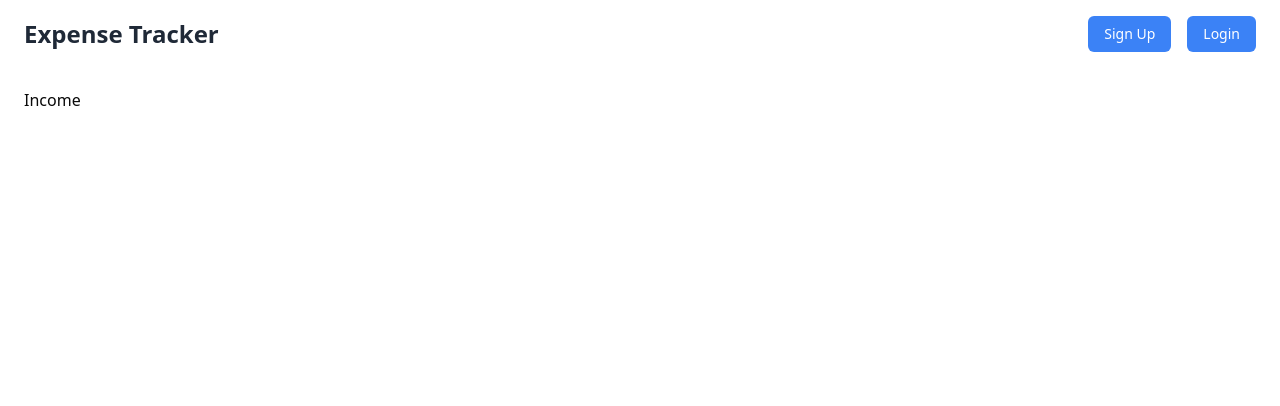
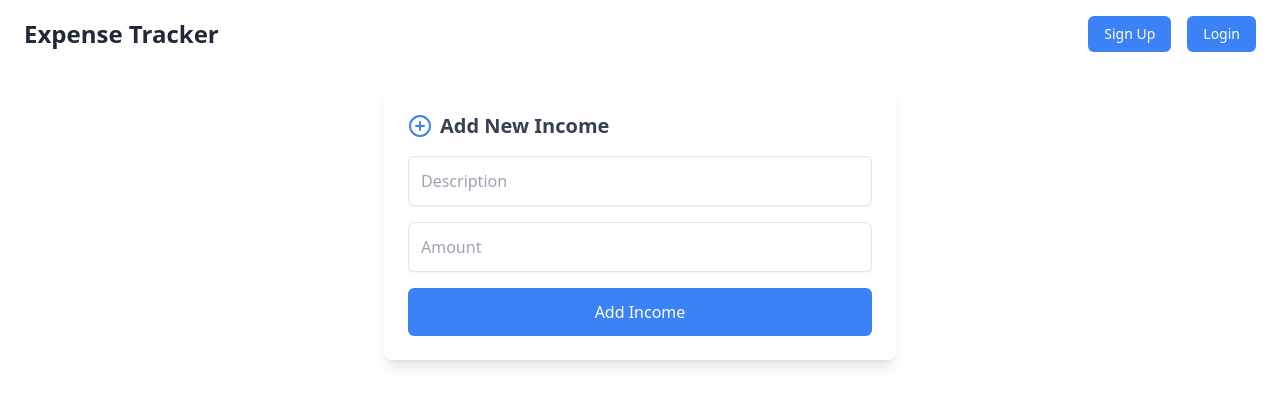
Before and after one commit to Muhammed-Sahad-P/Expense-tracker, a Next.js app in the folder frontend/expense-tracker/: page /income in a window 1280 px wide. Shown: the top 406 px of the page. Built offline with nearby package versions, Linux system fonts and the light colour scheme; no server answers.

Commit message:
create income page and fetch incomes

```diff
--- a/frontend/expense-tracker/src/app/(root)/(user-routes)/income/page.tsx
+++ b/frontend/expense-tracker/src/app/(root)/(user-routes)/income/page.tsx
@@ -1,9 +1,10 @@
+import AddIncome from '@/components/Income/AddIncome'
 import React from 'react'
 
 export default function page() {
     return (
         <div>
-            <h1>Income</h1>
+            <AddIncome />
         </div>
     )
 }
--- a/frontend/expense-tracker/src/app/layout.tsx
+++ b/frontend/expense-tracker/src/app/layout.tsx
@@ -24,7 +24,7 @@ export default function RootLayout({ children }: { children: React.ReactNode })
           <Navbar />
           <div className="flex h-screen pt-16">
             {user && (
-              <aside className="hidden md:block w-64 bg-gray-900 text-white">
+              <aside className="hidden md:block w-64">
                 <Sidebar />
               </aside>
             )}
--- a/frontend/expense-tracker/src/components/Dashboard.tsx
+++ b/frontend/expense-tracker/src/components/Dashboard.tsx
@@ -2,6 +2,7 @@
 
 import { BarChart, Bar, XAxis, YAxis, Tooltip, ResponsiveContainer, Legend } from "recharts";
 import ExpenseList from "@/components/ExpenseList";
+import IncomeList from "./Income/IncomeList";
 
 const data = [
     { name: "Jan", Income: 4000, Expenses: 2400 },
@@ -19,6 +20,10 @@ export default function Dashboard() {
 
             <div className="grid grid-cols-1 md:grid-cols-2 gap-6">
 
+                <div className="bg-white shadow-lg rounded-lg p-6">
+                    <h2 className="text-xl font-semibold text-gray-700 mb-4">Recent Incomes</h2>
+                    <IncomeList />
+                </div>
                 <div className="bg-white shadow-lg rounded-lg p-6">
                     <h2 className="text-xl font-semibold text-gray-700 mb-4">Recent Expenses</h2>
                     <ExpenseList />
--- /dev/null
+++ b/frontend/expense-tracker/src/components/Income/AddIncome.tsx
@@ -0,0 +1,47 @@
+"use client";
+
+import { useState } from "react";
+import { PlusCircle } from "lucide-react";
+import { useAddIncome } from "@/lib/query/IncomeQuery";
+
+export default function AddIncome() {
+  const [source, setSource] = useState("");
+  const [amount, setAmount] = useState("");
+  const { mutate } = useAddIncome();
+
+  const handleSubmit = (e: React.FormEvent) => {
+    e.preventDefault();
+    mutate({ source, amount: Number(amount), date: new Date().toISOString() });
+    setSource("");
+    setAmount("");
+  };
+
+  return (
+    <div className="max-w-lg mx-auto bg-white shadow-lg rounded-lg p-6">
+      <h2 className="text-xl font-semibold text-gray-700 mb-4 flex items-center gap-2">
+        <PlusCircle className="text-blue-500" /> Add New Income
+      </h2>
+      <form onSubmit={handleSubmit} className="space-y-4">
+        <input
+          type="text"
+          placeholder="Description"
+          value={source}
+          onChange={(e) => setSource(e.target.value)}
+          required
+          className="p-3 border rounded-md w-full focus:ring-2 focus:ring-blue-400 outline-none shadow-sm"
+        />
+        <input
+          type="number"
+          placeholder="Amount"
+          value={amount}
+          onChange={(e) => setAmount(e.target.value)}
+          required
+          className="p-3 border rounded-md w-full focus:ring-2 focus:ring-blue-400 outline-none shadow-sm"
+        />
+        <button type="submit" className="bg-blue-500 text-white p-3 rounded-md w-full hover:bg-blue-600 transition">
+          Add Income
+        </button>
+      </form>
+    </div>
+  );
+}
--- /dev/null
+++ b/frontend/expense-tracker/src/components/Income/IncomeList.tsx
@@ -0,0 +1,46 @@
+"use client";
+
+import { useGetIncomes } from "@/lib/query/IncomeQuery";
+import { Calendar, Tag } from "lucide-react";
+
+interface Income {
+    id: number;
+    amount: string;
+    description: string;
+    source: string;
+    date: string;
+}
+
+export default function IncomeList() {
+    const { data: incomes, isLoading, error } = useGetIncomes();
+
+    if (isLoading) return <p className="text-center text-gray-500">Loading incomes...</p>;
+    if (error) return <p className="text-center text-red-500">Failed to load incomes.</p>;
+
+    if (!Array.isArray(incomes) || incomes.length === 0) {
+        return <p className="text-center text-gray-500">No incomes found.</p>;
+    }
+
+    return (
+        <div className="max-w-lg mx-auto mt-6">
+            <ul className="space-y-3">
+                {incomes.map((income: Income) => (
+                    <li key={income.id} className="bg-white shadow-lg rounded-lg p-4 flex items-center justify-between">
+                        <div>
+                            <p className="text-black flex items-center gap-2 text-sm">
+                                <Calendar className="text-black" size={16} />
+                                {new Date(income.date).toLocaleDateString()}
+                            </p>
+                        </div>
+                        <div>
+                            <span className="bg-blue-100 text-green-600 text-sm px-3 py-1 rounded-md flex items-center gap-1">
+                                <Tag size={14} /> {income.source}
+                            </span>
+                            <p className="text-lg font-bold text-gray-900">${income.amount}</p>
+                        </div>
+                    </li>
+                ))}
+            </ul>
+        </div>
+    );
+}
--- /dev/null
+++ b/frontend/expense-tracker/src/lib/query/IncomeQuery.ts
@@ -0,0 +1,42 @@
+"use client";
+
+import { useQuery, useMutation, useQueryClient } from "@tanstack/react-query";
+import { apiClient } from "../api";
+
+export const useGetIncomes = () => {
+  return useQuery({
+    queryKey: ["incomes"],
+    queryFn: async () => {
+      const response = await apiClient.get("/income");
+      return response.data.message;
+    },
+  });
+};
+
+export const useAddIncome = () => {
+  const queryClient = useQueryClient();
+  return useMutation({
+    mutationFn: async (income: {
+      source: string;
+      amount: number;
+      date: string;
+    }) => {
+      const formattedDate = new Date(income.date)
+        .toISOString()
+        .slice(0, 19)
+        .replace("T", " ");
+
+      const formattedExpense = {
+        description: income.source,
+        amount: Number(income.amount),
+        date: formattedDate,
+      };
+
+      const response = await apiClient.post("/income", formattedExpense);
+      return response.data;
+    },
+    onSuccess: () => {
+      queryClient.invalidateQueries({ queryKey: ["incomes"] });
+    },
+  });
+};
--- /dev/null
+++ b/frontend/expense-tracker/src/lib/store/useIncomeStore.ts
@@ -0,0 +1,22 @@
+import { create } from "zustand";
+
+interface Income {
+  id: string;
+  amount: number;
+  source: string;
+  date: string;
+  userId: string;
+}
+
+interface IncomeStore {
+  incomes: Income[];
+  setIncomes: (incomes: Income[]) => void;
+  addIncome: (income: Income) => void;
+}
+
+export const useIncomeStore = create<IncomeStore>((set) => ({
+  incomes: [],
+  setIncomes: (incomes: Income[]) => set({ incomes }),
+  addIncome: (income: Income) =>
+    set((state) => ({ incomes: [...state.incomes, income] })),
+}));
```
